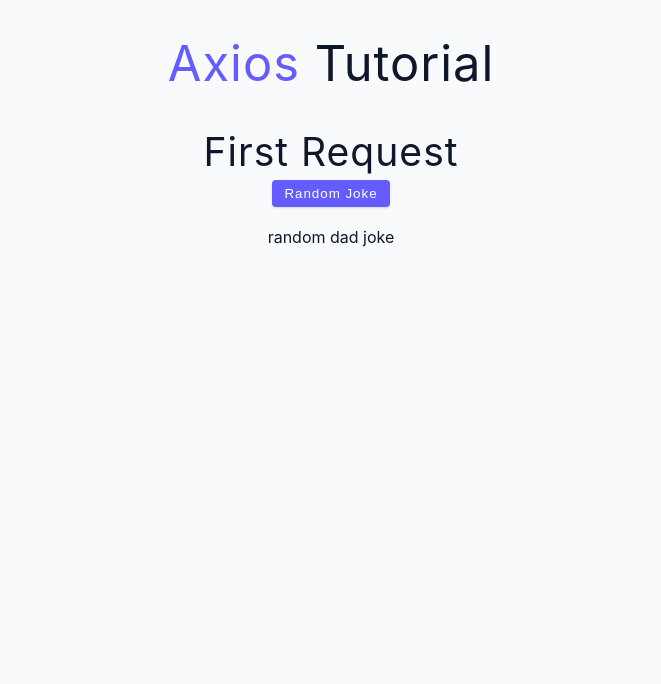
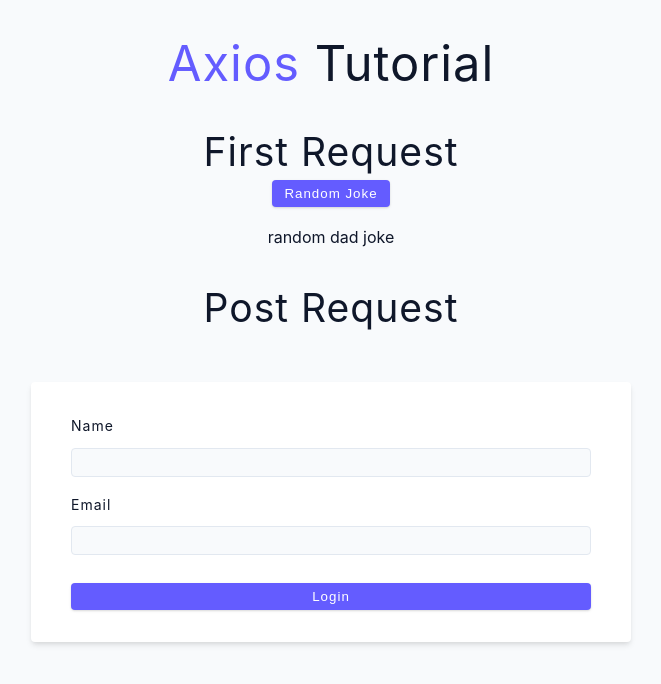
Before and after one commit to angun2serkan/react-axios-practice, a React (Create React App) app: page / in a window 1280 px wide. Shown: the top 684 px of the page, without its empty margins (309-970 px from the left). Built offline with nearby package versions, Linux system fonts and the light colour scheme; no server answers.

Commit message:
post-request

```diff
--- a/src/App.js
+++ b/src/App.js
@@ -1,12 +1,14 @@
 import Title from './components/Title';
 import Setup from './examples/1-first-request';
 import HeaderSetup from './examples/2-headers';
+import PostRequest from './examples/3-post-request';
 function App() {
   return (
     <main>
       <Title />
       <Setup/>
       <HeaderSetup/>
+      <PostRequest/>
     </main>
   );
 }
--- a/src/examples/3-post-request.js
+++ b/src/examples/3-post-request.js
@@ -9,6 +9,12 @@
   const handleSubmit = async (e) => {
     e.preventDefault();
     console.log(name, email);
+    try {
+      const resp = await axios.post(url, {name: name, email: email});
+      console.log(resp.data);
+    } catch (error) {
+      console(error.response);
+    }
   };
 
   return (
```
